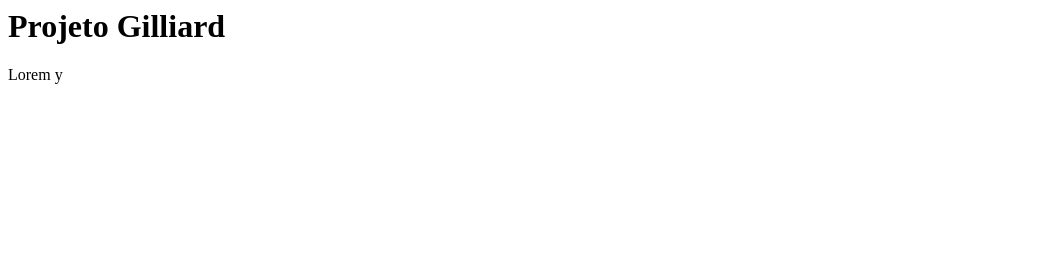
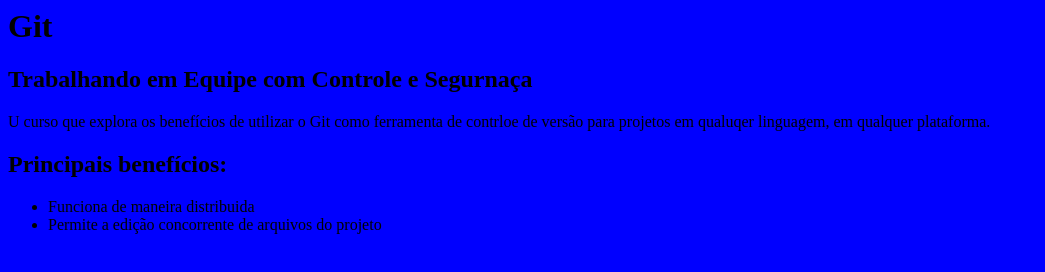
Before and after one commit to gilliardramos/curso-git, a plain HTML site: page index.html in a window 1280 px wide. Shown: the whole page, without its empty margins (0-1045 px from the left). Drawn offline with Linux system fonts and the light colour scheme.

Commit message:
inicio do design

```diff
--- /dev/null
+++ b/estilo.css
@@ -0,0 +1,3 @@
+body {
+    background-color: blue;
+}
--- a/index.html
+++ b/index.html
@@ -1,11 +1,21 @@
 <html>
 
 <head>
+    <link rel="stylesheet" href="estilo.css">
 </head>
 
 <body>
-    <h1>Projeto Gilliard</h1>
-    <p>Lorem y</p>
+    <h1>Git</h1>
+    <h2>Trabalhando em Equipe com Controle e Segurnaça</h2>
+    <p>
+        U curso que explora os benefícios de utilizar o Git como ferramenta de contrloe de versão para projetos em qualuqer linguagem, em qualquer plataforma.
+    </p>
+
+    <h2>Principais benefícios:</h2>
+    <ul>
+        <li>Funciona de maneira distribuida</li>
+        <li>Permite a edição concorrente de arquivos do projeto</li>
+    </ul>
 </body>
 
 </html>
```
